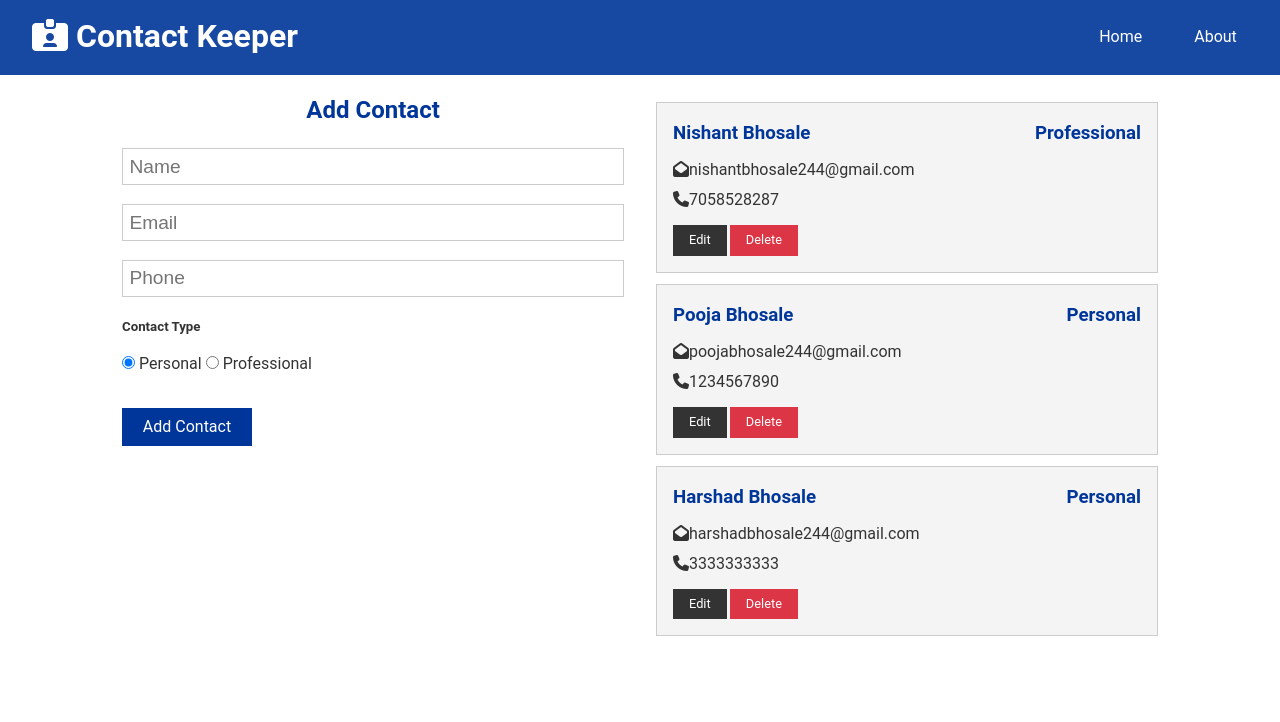
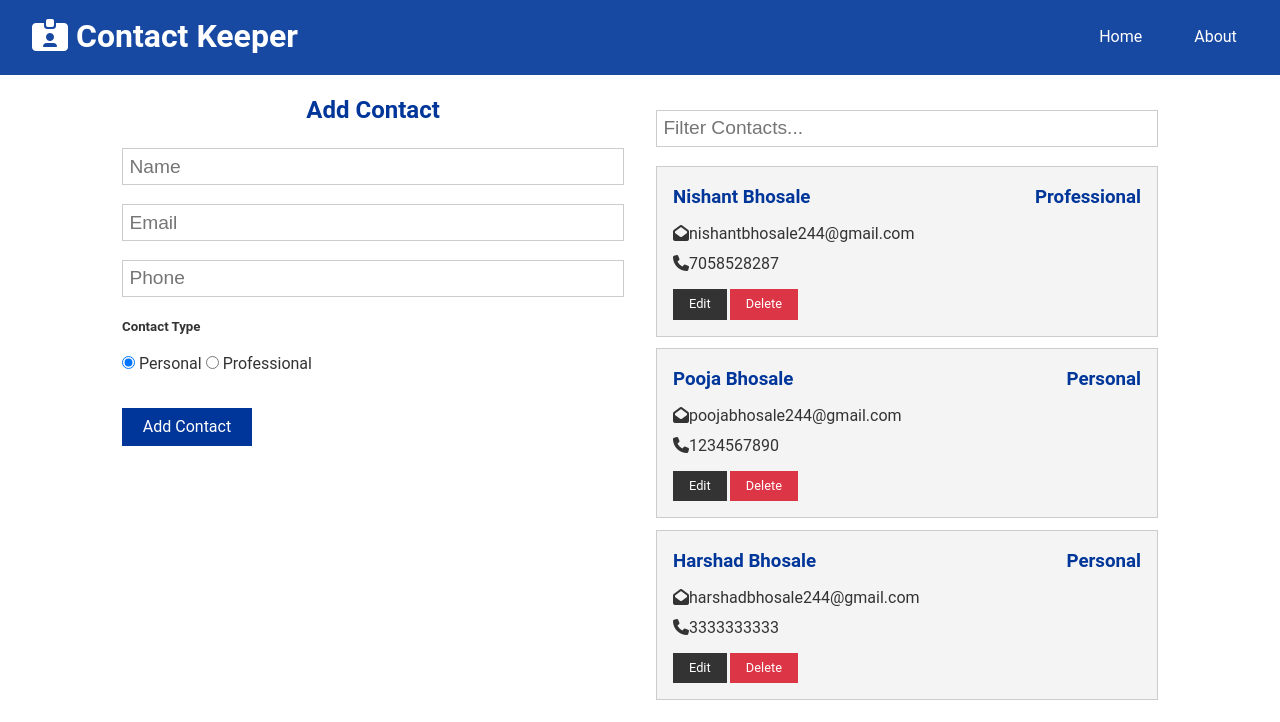
Before and after one commit to Nishant-Bhosale/ContactKeeper, a React (Create React App) app in the folder client/: page / in a window 1280 px wide. Shown: the top 722 px of the page. Built offline with nearby package versions, Linux system fonts and the light colour scheme.

Commit message:
Added Filter and basic Animations and Transitions

```diff
--- /dev/null
+++ b/client/src/components/contacts/ContacFilter.js
@@ -0,0 +1,34 @@
+import React, { useContext, useRef, useEffect } from "react";
+import ContactContext from "../../context/contacts/contactContext";
+
+const ContacFilter = () => {
+	const contactContext = useContext(ContactContext);
+	const text = useRef("");
+
+	const { filterContacts, clearFilter, filtered } = contactContext;
+
+	useEffect(() => {
+		if (filtered === null) {
+			text.current.value = "";
+		}
+	}, []);
+	const onChangeHandler = (e) => {
+		if (text.current.value !== "") {
+			filterContacts(e.target.value);
+		} else {
+			clearFilter();
+		}
+	};
+	return (
+		<form>
+			<input
+				type="text"
+				placeholder="Filter Contacts..."
+				ref={text}
+				onChange={onChangeHandler}
+			/>
+		</form>
+	);
+};
+
+export default ContacFilter;
--- a/client/src/components/contacts/Contacts.js
+++ b/client/src/components/contacts/Contacts.js
@@ -1,15 +1,35 @@
 import React, { useContext } from "react";
 import ContactContext from "../../context/contacts/contactContext";
 import ContactItem from "./ContactItem";
+import { CSSTransition, TransitionGroup } from "react-transition-group";
 const Contacts = () => {
 	const contactContext = useContext(ContactContext);
 
-	const { contacts } = contactContext;
+	const { contacts, filtered } = contactContext;
+
+	if (!contacts) {
+		return <h4>Please add Contacts</h4>;
+	}
+
 	return (
 		<React.Fragment>
-			{contacts.map((contact) => {
-				return <ContactItem key={contact.id} contact={contact} />;
-			})}
+			<TransitionGroup>
+				{filtered !== null
+					? filtered.map((contact) => {
+							return (
+								<CSSTransition classNames="item" key={contact.id} timeout={500}>
+									<ContactItem contact={contact} />
+								</CSSTransition>
+							);
+					  })
+					: contacts.map((contact) => {
+							return (
+								<CSSTransition classNames="item" key={contact.id} timeout={500}>
+									<ContactItem contact={contact} />
+								</CSSTransition>
+							);
+					  })}
+			</TransitionGroup>
 		</React.Fragment>
 	);
 };
--- a/client/src/components/pages/Home.js
+++ b/client/src/components/pages/Home.js
@@ -1,5 +1,6 @@
 import React from "react";
 import ContactForm from "../contacts/ContactForm";
+import ContactFilter from "../contacts/ContacFilter";
 import Contacts from "../contacts/Contacts";
 
 const Home = () => {
@@ -9,6 +10,7 @@
 				<ContactForm />
 			</div>
 			<div>
+				<ContactFilter />
 				<Contacts />
 			</div>
 		</div>
--- a/client/src/context/contacts/ContactState.js
+++ b/client/src/context/contacts/ContactState.js
@@ -38,6 +38,7 @@
 			},
 		],
 		current: null,
+		filtered: null,
 	};
 
 	const [state, dispatch] = useReducer(contactReducer, initialState);
@@ -63,16 +64,27 @@
 		dispatch({ type: CLEAR_CURRENT });
 	};
 
+	const filterContacts = (text) => {
+		dispatch({ type: FILTER_CONTACTS, payload: text });
+	};
+
+	const clearFilter = () => {
+		dispatch({ type: CLEAR_FILTER });
+	};
+
 	return (
 		<contactContext.Provider
 			value={{
 				contacts: state.contacts,
 				current: state.current,
+				filtered: state.filtered,
 				addContact,
 				deleteContact,
 				updateContact,
 				setCurrentContact,
 				clearCurrentContact,
+				filterContacts,
+				clearFilter,
 			}}
 		>
 			{props.children}
--- a/client/src/context/contacts/contactReducer.js
+++ b/client/src/context/contacts/contactReducer.js
@@ -39,6 +39,20 @@
 				...state,
 				current: null,
 			};
+		case FILTER_CONTACTS:
+			return {
+				...state,
+				filtered: state.contacts.filter((contact) => {
+					const regex = new RegExp(`${action.payload}`, "gi");
+					console.log(regex);
+					return contact.name.match(regex) || contact.email.match(regex);
+				}),
+			};
+		case CLEAR_FILTER:
+			return {
+				...state,
+				filtered: null,
+			};
 		default:
 			return state;
 	}
```
Also changed, not shown: 1 other file (tests, documents, lock files or other folders).
